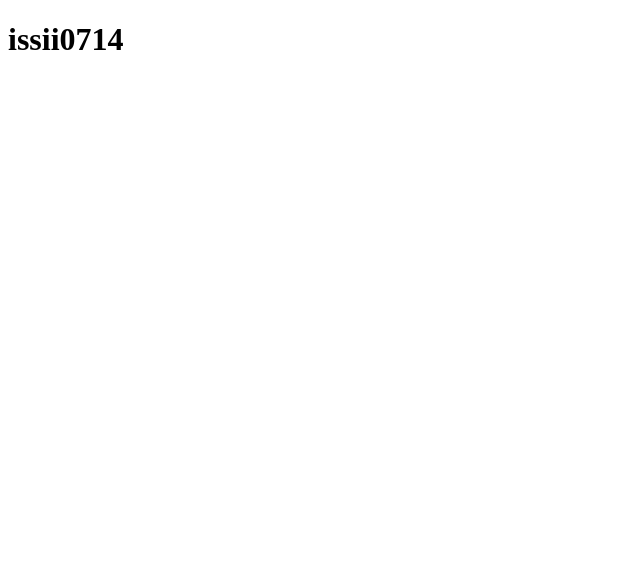
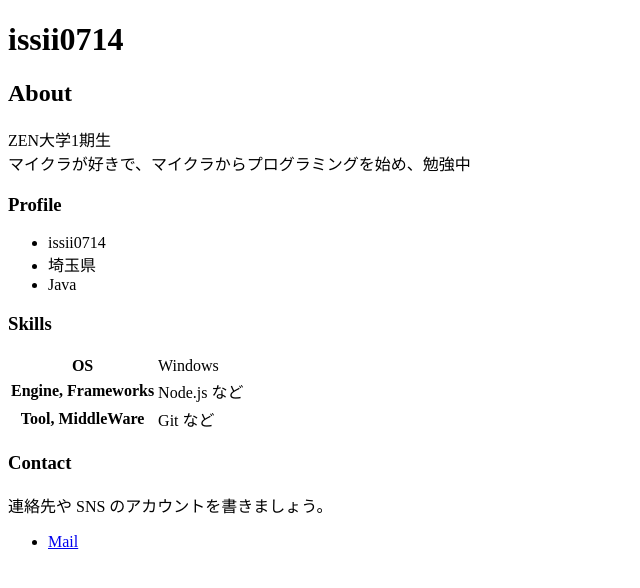
Before and after one commit to issii0714/issii0714.github.io, a plain HTML site: page index.html in a window 1280 px wide. Shown: the whole page, without its empty margins (0-640 px from the left). Drawn offline with Linux system fonts and the light colour scheme.

Commit message:
HTMLを更新

```diff
--- a/index.html
+++ b/index.html
@@ -7,5 +7,41 @@
 	</head>
 	<body>
 		<h1>issii0714</h1>
+
+		<h2>About</h2>
+		<p>
+			 ZEN大学1期生<br>
+		  マイクラが好きで、マイクラからプログラミングを始め、勉強中
+		</p>
+
+		<h3>Profile</h3>
+		<ul>
+		  <li>issii0714</li>
+		  <li>埼玉県</li>
+		  <li>Java</li>
+		</ul>
+
+		<h3>Skills</h3>
+		<table>
+		  <tr>
+		    <th>OS</th>
+		    <td>Windows</td>
+		  </tr>
+		  <tr>
+		    <th>Engine, Frameworks</th>
+		    <td>Node.js など</td>
+		  </tr>
+		  <tr>
+		    <th>Tool, MiddleWare</th>
+		    <td>Git など</td>
+		  </tr>
+		</table>
+
+		<h3>Contact</h3>
+		<p>連絡先や SNS のアカウントを書きましょう。</p>
+		<ul>
+		  <li><a href="257zs38791@student.zen.ac.jp">Mail</a></li>
+		</ul>
+
 	</body>
 </html>
```
